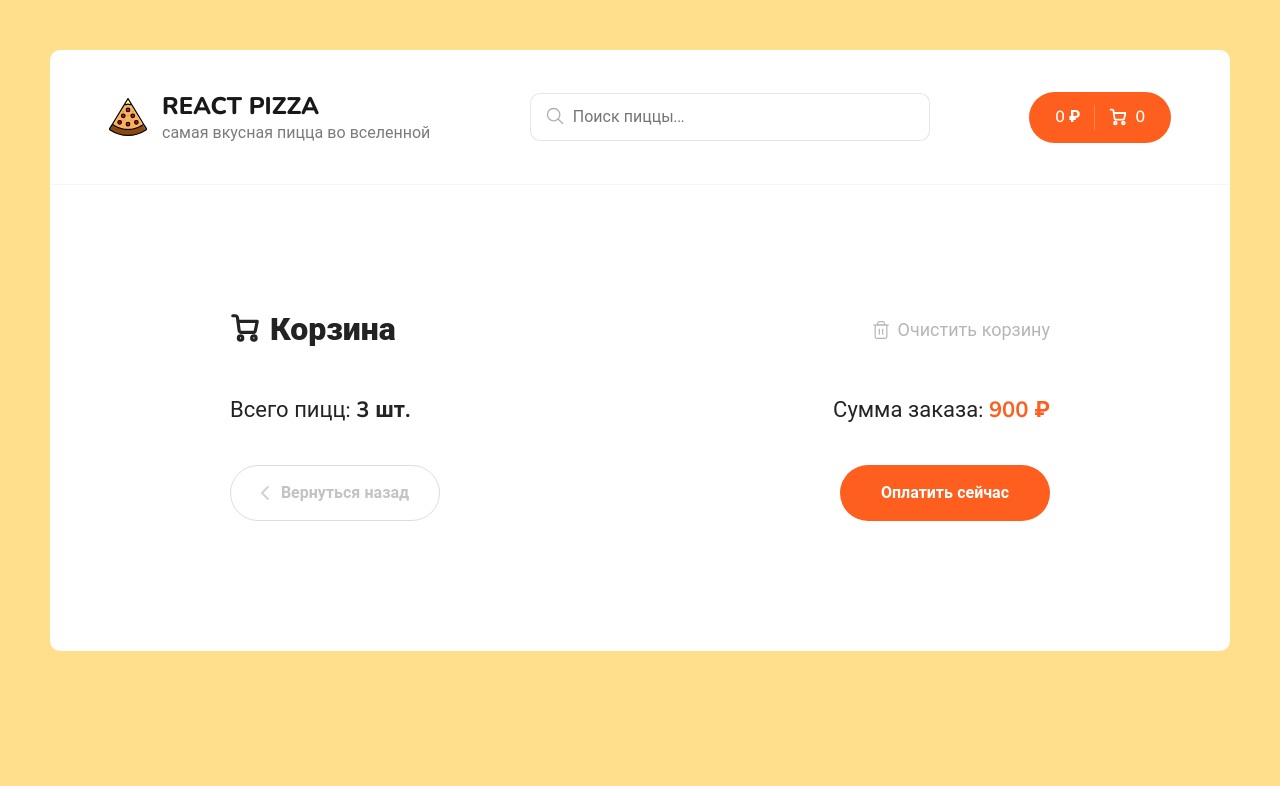
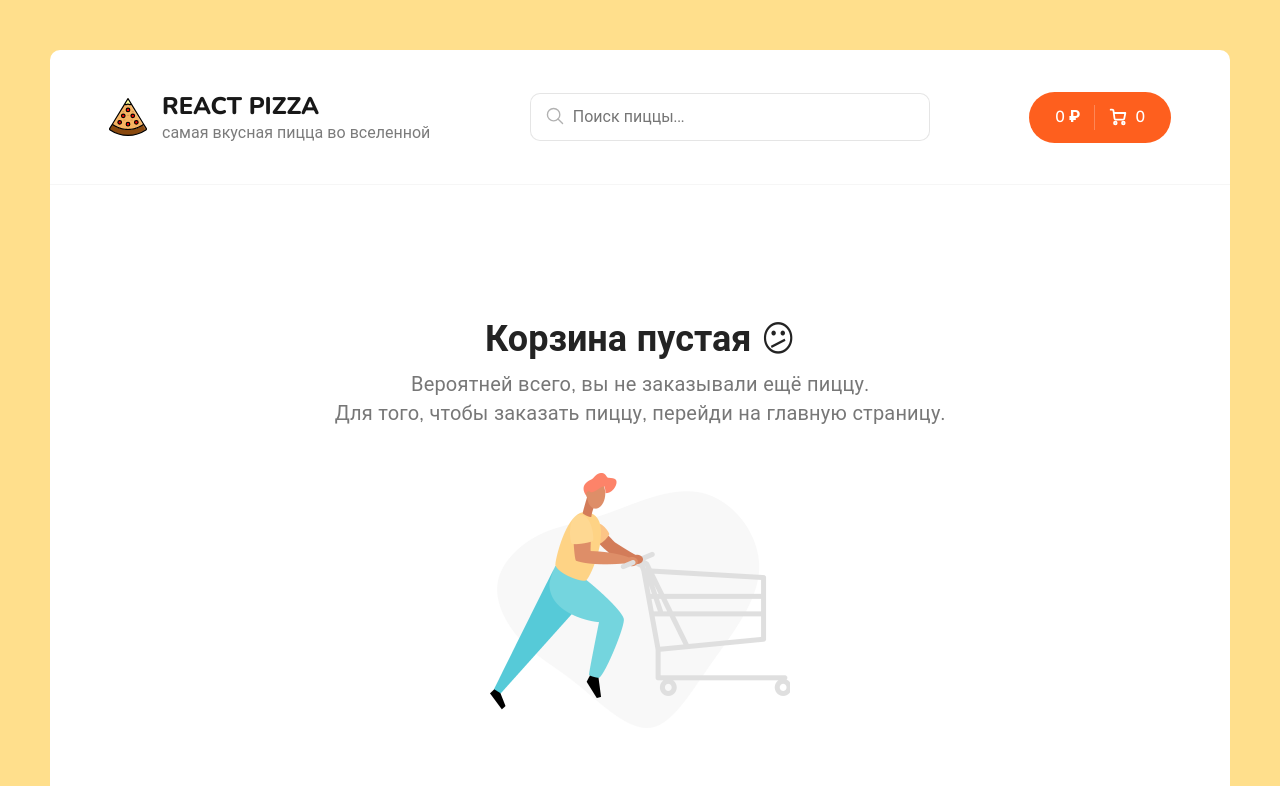
Before and after one commit to Andrey-Kotelnikov/react-pizza, a React (Create React App) app: page /cart in a window 1280 px wide. Shown: the top 786 px of the page. Built offline with nearby package versions, Linux system fonts and the light colour scheme.

Commit message:
feat: корзина redux

```diff
--- /dev/null
+++ b/src/components/CartEmpty.jsx
@@ -0,0 +1,25 @@
+import React from 'react';
+import { Link } from 'react-router-dom';
+
+import cartEmptyImg from '../assets/img/empty-cart.png';
+
+function CartEmpty() {
+  return (
+    <>
+      <div className='cart cart--empty'>
+        <h2>Корзина пустая 😕</h2>
+        <p>
+          Вероятней всего, вы не заказывали ещё пиццу.
+          <br />
+          Для того, чтобы заказать пиццу, перейди на главную страницу.
+        </p>
+        <img src={cartEmptyImg} alt='Empty cart' />
+        <Link to='/' className='button button--black'>
+          <span>Вернуться назад</span>
+        </Link>
+      </div>
+    </>
+  );
+}
+
+export default CartEmpty;
--- a/src/components/CartItem.jsx
+++ b/src/components/CartItem.jsx
@@ -10,10 +10,12 @@
     dispatch(addItem({ id }));
   };
 
-  // Сделать deleteItem если 0
   const onClickMinus = () => {
-    console.log('minus')
-    dispatch(minusItem(id));
+    count <= 1 ? dispatch(deleteItem(id)) : dispatch(minusItem(id));
+  };
+
+  const onClickDeleteItem = () => {
+    if (window.confirm('Удалить товар?')) dispatch(deleteItem(id));
   };
 
   return (
@@ -23,7 +25,9 @@
       </div>
       <div className='cart__item-info'>
         <h3>{title}</h3>
-        <p>{type}, 26 см.</p>
+        <p>
+          {type}, {size} см.
+        </p>
       </div>
       <div className='cart__item-count'>
         <div className='button button--outline button--circle cart__item-count-minus' onClick={onClickMinus}>
@@ -56,7 +60,7 @@
         <b>{price * count} ₽</b>
       </div>
       <div className='cart__item-remove'>
-        <div className='button button--outline button--circle'>
+        <div className='button button--outline button--circle' onClick={onClickDeleteItem}>
           <svg width='10' height='10' viewBox='0 0 10 10' fill='none' xmlns='http://www.w3.org/2000/svg'>
             <path
               d='M5.92001 3.84V5.76V8.64C5.92001 9.17016 5.49017 9.6 4.96001 9.6C4.42985 9.6 4.00001 9.17016 4.00001 8.64L4 5.76L4.00001 3.84V0.96C4.00001 0.42984 4.42985 0 4.96001 0C5.49017 0 5.92001 0.42984 5.92001 0.96V3.84Z'
--- a/src/components/PizzaBlock/PizzaBlock.jsx
+++ b/src/components/PizzaBlock/PizzaBlock.jsx
@@ -23,7 +23,7 @@
       price,
       imageUrl,
       type: typesName[activeType],
-      size: activeSize,
+      size: sizes[activeSize],
     };
 
     dispatch(addItem(item));
--- a/src/pages/Cart.jsx
+++ b/src/pages/Cart.jsx
@@ -5,10 +5,21 @@
 import { addItem, deleteItem, clearItems } from '../redux/slices/cartSlise';
 
 import CartItem from '../components/CartItem';
+import CartEmpty from '../components/CartEmpty';
 
 function Cart() {
   const dispatch = useDispatch();
-  const items = useSelector((state) => state.cart.items);
+  const { items, totalPrice } = useSelector((state) => state.cart);
+
+  const totalCount = items.reduce((sum, obj) => sum + obj.count, 0);
+
+  const onClickClearCart = () => {
+    if (window.confirm('Очистить корзину?')) dispatch(clearItems());
+  };
+
+  if (!totalPrice) {
+    return <CartEmpty />;
+  }
 
   return (
     <div className='container container--cart'>
@@ -40,7 +51,7 @@
             </svg>
             Корзина
           </h2>
-          <div className='cart__clear'>
+          <div className='cart__clear' onClick={onClickClearCart}>
             <svg width='20' height='20' viewBox='0 0 20 20' fill='none' xmlns='http://www.w3.org/2000/svg'>
               <path
                 d='M2.5 5H4.16667H17.5'
@@ -84,11 +95,11 @@
           <div className='cart__bottom-details'>
             <span>
               {' '}
-              Всего пицц: <b>3 шт.</b>{' '}
+              Всего пицц: <b>{totalCount} шт.</b>{' '}
             </span>
             <span>
               {' '}
-              Сумма заказа: <b>900 ₽</b>{' '}
+              Сумма заказа: <b>{totalPrice} ₽</b>{' '}
             </span>
           </div>
           <div className='cart__bottom-buttons'>
--- a/src/redux/slices/cartSlise.js
+++ b/src/redux/slices/cartSlise.js
@@ -20,18 +20,23 @@
 
       state.totalPrice = state.items.reduce((sum, obj) => obj.price * obj.count + sum, 0);
     },
+
     minusItem(state, action) {
       const findItem = state.items.find((obj) => obj.id === action.payload);
       if (findItem) {
         findItem.count--;
+        state.totalPrice -= findItem.price;
       }
     },
 
     deleteItem(state, action) {
       state.items = state.items.filter((obj) => obj.id !== action.payload);
+      state.totalPrice = state.items.reduce((sum, obj) => obj.price * obj.count + sum, 0);
     },
+
     clearItems(state) {
       state.items = [];
+      state.totalPrice = 0;
     },
   },
 });
--- a/src/scss/app.scss
+++ b/src/scss/app.scss
@@ -1,8 +1,8 @@
 // @import './fonts';
-@import "./variables";
-@import "libs/normalize";
+@import './variables';
+@import 'libs/normalize';
 
-@import "components/all";
+@import 'components/all';
 
 body {
   background-color: $background;
@@ -313,17 +313,19 @@
   }
 
   &--empty {
-    margin: 0 auto;
-    width: 560px;
+    margin: 100px auto;
+    width: 620px;
     text-align: center;
 
     h2 {
-      font-size: 32px;
+      font-size: 36px;
+      font-weight: 700;
       margin-bottom: 10px;
+      margin-bottom: 15px;
     }
 
     p {
-      font-size: 18px;
+      font-size: 20px;
       line-height: 145.4%;
       letter-spacing: 0.01em;
       color: #777777;
```
Also changed, not shown: 1 other file (tests, documents, lock files or other folders).
